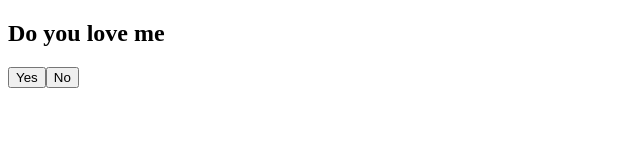
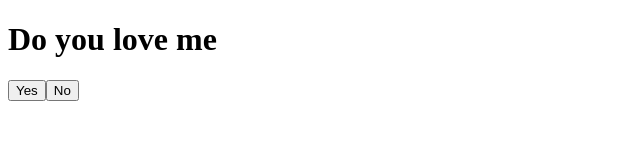
Before and after one commit to QuocAnhdnvn/Codegym, a plain HTML site: page Giai đoạn 1/Cau_truc_dieu_kien/Buoi 2/Bai ve nha/do_you_love_me.html in a window 1280 px wide. Shown: the whole page, without its empty margins (0-640 px from the left). Drawn offline with Linux system fonts and the light colour scheme.

Commit message:
Do you love me 2

```diff
--- a/Giai đoạn 1/Cau_truc_dieu_kien/Buoi 2/Bai ve nha/do_you_love_me.html
+++ b/Giai đoạn 1/Cau_truc_dieu_kien/Buoi 2/Bai ve nha/do_you_love_me.html
@@ -7,7 +7,7 @@
   </head>
   <body>
     <div>
-      <h2>Do you love me</h2>
+      <h1>Do you love me</h1>
       <button onclick="clickYes()">Yes</button>
       <button id="btnNo" style="position: absolute" onmousemove="hoverBtn()">
         No
```
